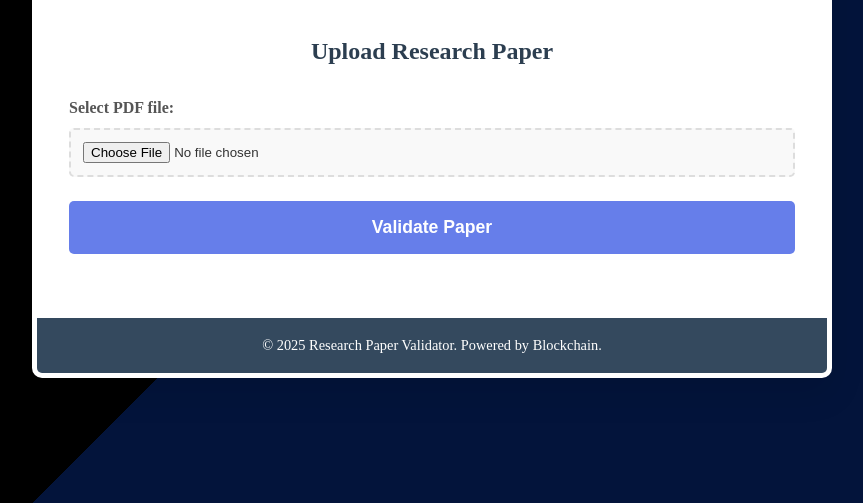
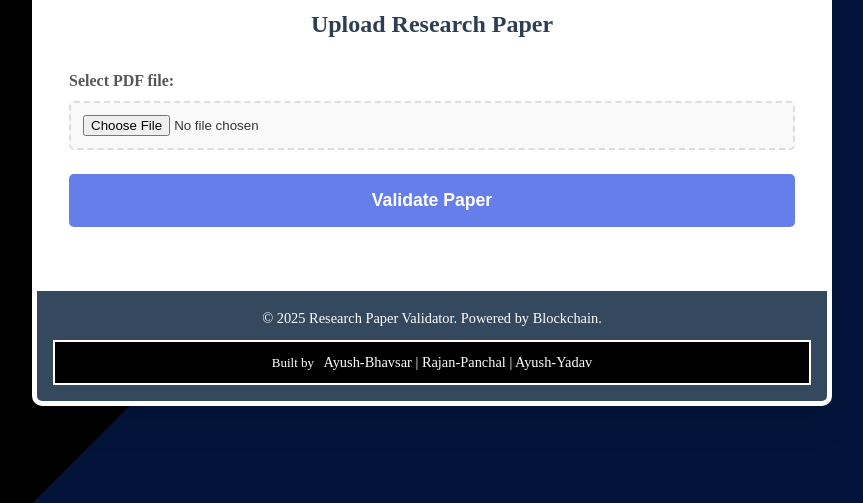
Before and after one commit to ayush-bhavsar/research-paper-validator-v2, a website: page index.html in a window 1280 px wide. Shown: the part 297-800 px from the top of the page, without its empty margins (208-1071 px from the left). Drawn offline with Linux system fonts and the light colour scheme; a script that the page names is missing; a web font is replaced by a local one.

Commit message:
contributor foot added

```diff
--- a/index.html
+++ b/index.html
@@ -40,6 +40,9 @@
 
         <footer>
             <p>&copy; 2025 Research Paper Validator. Powered by Blockchain.</p>
+            <div id="contributor">
+                <p> <span id="built-by">Built by</span> &MediumSpace;  Ayush-Bhavsar | Rajan-Panchal | Ayush-Yadav</p>
+            </div>
         </footer>
     </div>
 
--- a/styles.css
+++ b/styles.css
@@ -213,3 +213,18 @@ footer {
         padding: 1rem;
     }
 }
+
+#contributor{
+    border: 2px solid white;
+    padding: auto;
+    margin-top: 10px;
+    height: 45px;
+    display: flex;
+    flex-direction: column;
+    justify-content: center;
+    background: black;
+}
+
+#built-by{
+    font-size: small;
+}
```
